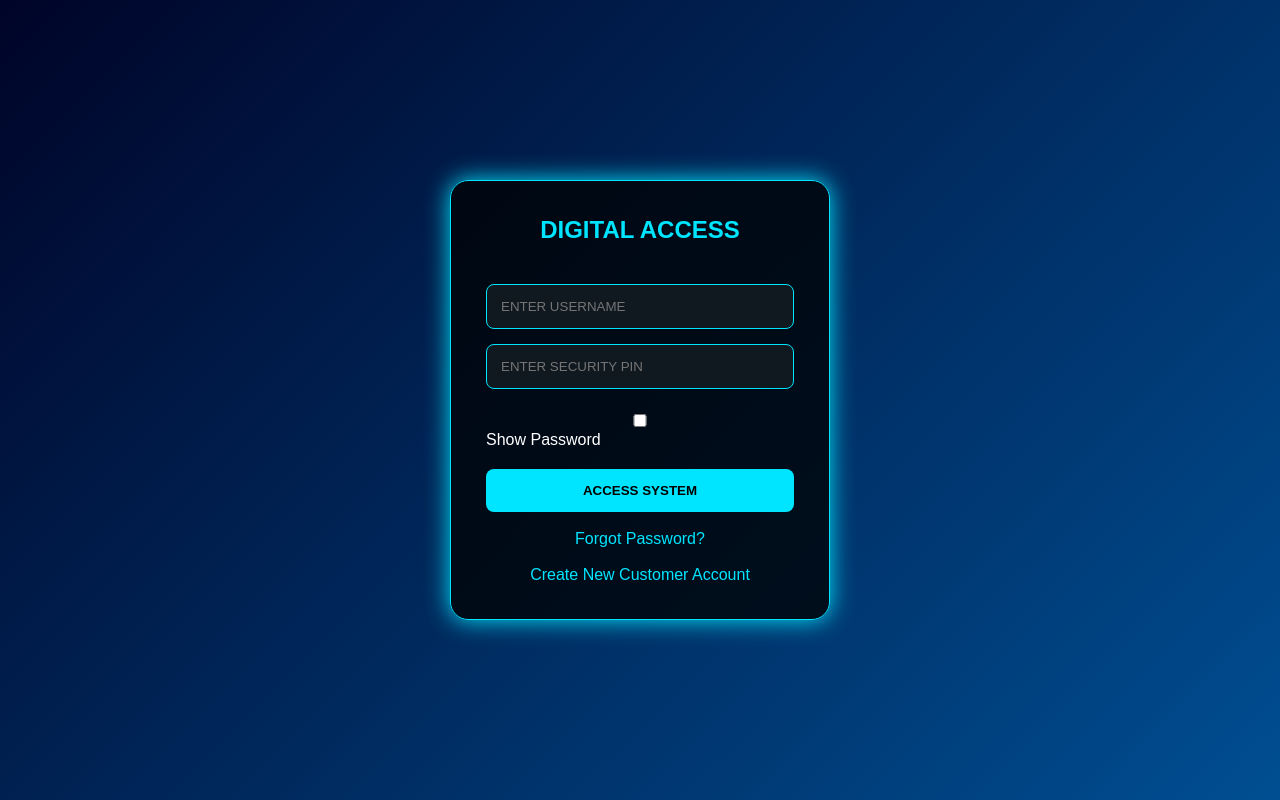
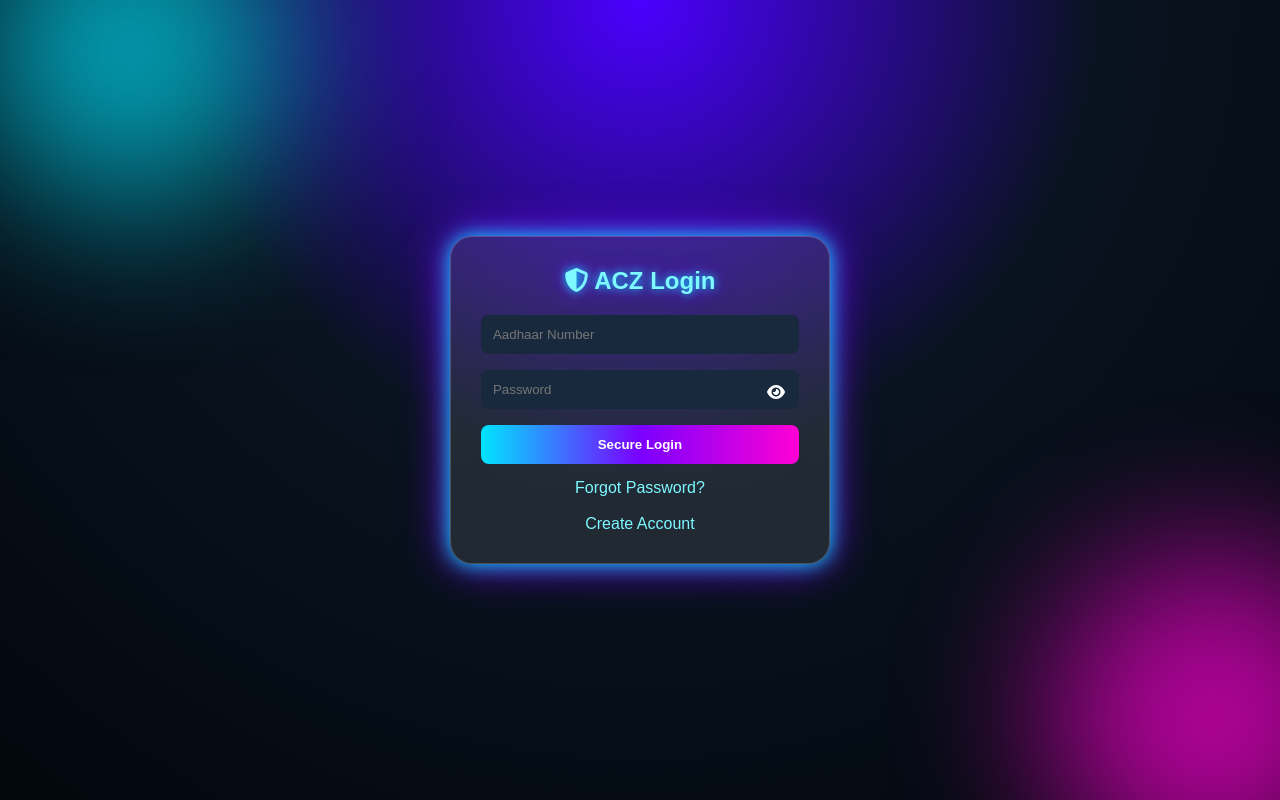
Before and after one commit to Adityakumar444uu/aditya-cyber-zone, a Django app: page /customer-login/ in a window 1280 px wide. Run offline with Django 5.2, Linux system fonts and the light colour scheme; some libraries are stand-ins or nearby versions.

```diff
--- a/customers_app/models.py
+++ b/customers_app/models.py
@@ -14,6 +14,9 @@ class Customer(models.Model):
     name = models.CharField(max_length=100)
     aadhaar_no = models.CharField(max_length=20, unique=True)
     contact_no = models.CharField(max_length=15)
+
+    # Customer self registration status
+    is_registered = models.BooleanField(default=False)
 
     def __str__(self):
         return self.name
--- a/customers_app/views.py
+++ b/customers_app/views.py
@@ -137,40 +137,79 @@ def check_status(request):
 
 
 def customer_register(request):
+    message = ""
+    customer = None
+
     if request.method == "POST":
-        username = request.POST.get("username")
-        password = request.POST.get("password")
-        name = request.POST.get("name")
-        aadhaar_no = request.POST.get("aadhaar_no")
-        contact_no = request.POST.get("contact_no")
 
-        user = User.objects.create_user(
-            username=username,
-            password=password
-        )
+        # STEP 1 : Aadhaar Verify
+        if "verify" in request.POST:
+            aadhaar_no = request.POST.get("aadhaar_no")
 
-        Customer.objects.create(
-            user=user,
-            name=name,
-            aadhaar_no=aadhaar_no,
-            contact_no=contact_no
-        )
+            try:
+                customer = Customer.objects.get(aadhaar_no=aadhaar_no)
 
-        return redirect("/customer-login/?success=1")
+                if customer.user:
+                    message = "Account already created. Please login."
 
-    return render(request, "customer_register.html")
+                else:
+                    return render(request, "customer_register.html", {
+                        "customer": customer,
+                        "verified": True
+                    })
 
+            except Customer.DoesNotExist:
+                message = "Aadhaar not found. Please contact Admin."
 
+        # STEP 2 : Create Login Account
+        elif "register" in request.POST:
+
+            aadhaar_no = request.POST.get("aadhaar_no")
+            password = request.POST.get("password")
+            confirm_password = request.POST.get("confirm_password")
+
+            try:
+                customer = Customer.objects.get(aadhaar_no=aadhaar_no)
+
+                if customer.user:
+                    message = "Account already exists."
+
+                elif password != confirm_password:
+                    return render(request, "customer_register.html", {
+                        "customer": customer,
+                        "verified": True,
+                        "message": "Password does not match."
+                    })
+
+                else:
+                    user = User.objects.create_user(
+                        username=customer.aadhaar_no,
+                        password=password,
+                        first_name=customer.name
+                    )
+
+                    customer.user = user
+                    customer.save()
+
+                    return redirect("/customer-login/?registered=1")
+
+            except Customer.DoesNotExist:
+                message = "Customer not found."
+
+    return render(request, "customer_register.html", {
+        "message": message,
+        "customer": customer
+    })
 def customer_login(request):
     error = None
 
     if request.method == "POST":
-        username = request.POST.get("username")
+        aadhaar_no = request.POST.get("aadhaar_no")
         password = request.POST.get("password")
 
         user = authenticate(
             request,
-            username=username,
+            username=aadhaar_no,
             password=password
         )
 
@@ -178,12 +217,11 @@ def customer_login(request):
             login(request, user)
             return redirect("customer_dashboard")
         else:
-            error = "Invalid Username or Password"
+            error = "Invalid Aadhaar Number or Password."
 
     return render(request, "customer_login.html", {
         "error": error
     })
-
 
 @login_required
 def customer_dashboard(request):
--- a/templates/all_applications.html
+++ b/templates/all_applications.html
@@ -245,6 +245,7 @@
                     <th>Customer</th>
                     <th>Application</th>
                     <th>Application No</th>
+                    <th>Application Date</th>
                     <th>Status</th>
                     <th>Delivery Date</th>
                     <th>Update / WhatsApp</th>
@@ -259,7 +260,7 @@
                     <td><span class="customer">{{ app.customer.name }}</span></td>
                     <td><span class="app-name">{{ app.application_name }}</span></td>
                     <td><span class="app-no">{{ app.application_no }}</span></td>
-
+                    <td>{{ app.application_date|date:"d M Y" }}</td>
                     <td>
                         <select name="status" form="form{{ app.id }}">
                             <option value="Pending" {% if app.status == "Pending" %}selected{% endif %}>Pending</option>
--- a/templates/customer_login.html
+++ b/templates/customer_login.html
@@ -1,267 +1,71 @@
 <!DOCTYPE html>
-<html>
+<html lang="en">
 <head>
-    <title>Customer Login</title>
-
+<meta charset="UTF-8">
+<meta name="viewport" content="width=device-width,initial-scale=1.0">
+<title>ACZ Premium Login</title>
+<link rel="preconnect" href="https://fonts.googleapis.com">
+<link rel="stylesheet" href="https://cdnjs.cloudflare.com/ajax/libs/font-awesome/6.5.2/css/all.min.css">
+<script src="https://cdn.jsdelivr.net/npm/sweetalert2@11"></script>
 <style>
-        *{ margin:0; padding:0; box-sizing:border-box; font-family:Arial; }
-
-        body{
-            height:100vh;
-            display:flex;
-            justify-content:center;
-            align-items:center;
-            background:black;
-            overflow:hidden;
-        }
-
-        .bg{
-            position:absolute;
-            width:100%;
-            height:100%;
-            background:linear-gradient(135deg,#000428,#004e92);
-            animation:bgmove 8s infinite alternate;
-        }
-
-        .login-box{
-            position:relative;
-            width:380px;
-            padding:35px;
-            border-radius:18px;
-            background:rgba(0,0,0,0.75);
-            border:1px solid #00e5ff;
-            box-shadow:0 0 25px #00e5ff;
-            color:white;
-            z-index:2;
-        }
-
-        h2{ text-align:center; margin-bottom:25px; color:#00e5ff; }
-
-        input{
-            width:100%;
-            padding:14px;
-            margin-top:15px;
-            border:none;
-            border-radius:8px;
-            background:#101820;
-            color:white;
-            border:1px solid #00e5ff;
-        }
-
-        button{
-            width:100%;
-            margin-top:20px;
-            padding:14px;
-            border:none;
-            border-radius:8px;
-            background:#00e5ff;
-            color:black;
-            font-weight:bold;
-            cursor:pointer;
-        }
-
-        button:hover{ box-shadow:0 0 15px #00e5ff; }
-
-        .register-link{ text-align:center; margin-top:18px; }
-
-        a{ color:#00e5ff; text-decoration:none; }
-#loginPreloader{
-    position:fixed;
-    inset:0;
-    background:
-        linear-gradient(rgba(0,229,255,.08) 1px, transparent 1px),
-        linear-gradient(90deg, rgba(0,229,255,.08) 1px, transparent 1px),
-        linear-gradient(135deg,#000428,#004e92);
-    background-size:35px 35px,35px 35px,100% 100%;
-    display:none;
-    justify-content:center;
-    align-items:center;
-    z-index:9999;
-}
-
-.loader-box{
-    width:360px;
-    text-align:center;
-    color:white;
-    padding:35px;
-    border-radius:20px;
-    background:rgba(0,0,0,0.82);
-    border:1px solid #00e5ff;
-    box-shadow:0 0 35px #00e5ff, inset 0 0 20px rgba(0,229,255,.18);
-}
-
-.terminal-title{
-    color:#00e5ff;
-    font-size:13px;
-    letter-spacing:3px;
-    margin-bottom:22px;
-    font-weight:bold;
-}
-
-.lock-stage{
-    position:relative;
-    height:105px;
-}
-
-.key{
-    position:absolute;
-    left:-40px;
-    top:25px;
-    font-size:46px;
-    animation:keyInsert 1.35s forwards;
-}
-
-.lock{
-    font-size:78px;
-    animation:lockShake .35s 1.25s forwards, hideLock .2s 1.65s forwards;
-}
-
-.unlock{
-    position:absolute;
-    top:0;
-    left:50%;
-    transform:translateX(-50%);
-    font-size:78px;
-    opacity:0;
-    animation:showUnlock .3s 1.75s forwards;
-}
-
-.progress{
-    height:8px;
-    border:1px solid #00e5ff;
-    border-radius:30px;
-    overflow:hidden;
-    background:#061827;
-    margin-top:15px;
-}
-
-.progress span{
-    display:block;
-    height:100%;
-    width:0%;
-    background:linear-gradient(90deg,#00e5ff,#25D366);
-    animation:loadBar 2s forwards;
-}
-
-.loader-box h3{
-    margin-top:20px;
-    color:#00e5ff;
-    font-size:15px;
-    letter-spacing:1px;
-}
-
-.loader-box p{
-    margin-top:8px;
-    color:#cfffff;
-    font-size:13px;
-}
-
-@keyframes keyInsert{
-    0%{ left:-120px; transform:rotate(-35deg); opacity:0; }
-    40%{ opacity:1; }
-    100%{ left:137px; transform:rotate(0deg); }
-}
-
-@keyframes lockShake{
-    0%,100%{ transform:translateX(0); }
-    25%{ transform:translateX(-6px); }
-    50%{ transform:translateX(6px); }
-    75%{ transform:translateX(-4px); }
-}
-
-@keyframes hideLock{
-    to{ opacity:0; }
-}
-
-@keyframes showUnlock{
-    to{ opacity:1; filter:drop-shadow(0 0 18px #25D366); }
-}
-
-@keyframes loadBar{
-    to{ width:100%; }
-}
-@keyframes unlock{
-    0%{ transform:scale(1); }
-    60%{ transform:scale(1.15); }
-    100%{ transform:scale(1); }
-}
+*{margin:0;padding:0;box-sizing:border-box}
+body{font-family:Arial,sans-serif;height:100vh;display:flex;justify-content:center;align-items:center;background:radial-gradient(circle at top,#4b00ff,#09131f 45%,#02070d);
+overflow:hidden}
+body:before,body:after{content:'';position:fixed;border-radius:50%;filter:blur(70px);opacity:.7}
+body:before{width:260px;height:260px;background:#00e5ff;top:-60px;left:-40px;animation:f 8s infinite alternate}
+body:after{width:300px;height:300px;background:#ff00d4;bottom:-80px;right:-60px;animation:f 10s infinite alternate-reverse}
+@keyframes f{to{transform:translate(40px,-20px) scale(1.2)}}}
+#preloader{position:fixed;inset:0;background:#06101d;display:flex;flex-direction:column;justify-content:center;align-items:center;color:#7ef9ff;z-index:9999}
+.loader{width:70px;height:70px;border:6px solid #1d3557;border-top-color:#7ef9ff;border-radius:50%;animation:spin 1s linear infinite}
+@keyframes spin{to{transform:rotate(360deg)}}
+.card{width:380px;background:rgba(255,255,255,.10);backdrop-filter:blur(18px);padding:30px;border-radius:22px;border:1px solid rgba(255,255,255,.2);box-shadow:0 0 20px #00e5ff,0 0 45px #7a00ff;color:#fff}
+h2{text-align:center;margin-bottom:20px}
+.input{position:relative;margin:16px 0}
+.input input{width:100%;padding:12px 42px 12px 12px;border:none;border-radius:8px;background:#18293d;color:#fff}
+.input i{position:absolute;right:14px;top:14px;cursor:pointer}
+button{width:100%;padding:12px;border:none;border-radius:8px;background:linear-gradient(90deg,#00e5ff,#7a00ff,#ff00d4);color:#fff;font-weight:bold;cursor:pointer;transition:.3s}
+a{color:#7ef9ff;text-decoration:none}
+button:hover{transform:scale(1.03);box-shadow:0 0 25px #00e5ff}
+h2{color:#7ef9ff;text-shadow:0 0 10px #00e5ff,0 0 20px #7a00ff}
 </style>
 </head>
-
 <body>
-<div id="loginPreloader">
-    <div class="loader-box">
-        <div class="terminal-title">ADITYA CYBER ZONE</div>
-
-        <div class="lock-stage">
-            <div class="key">🔑</div>
-            <div class="lock">🔒</div>
-            <div class="unlock">🔓</div>
+<div id="preloader">
+<div class="loader"></div>
+<p style="margin-top:20px">Initializing ACZ Secure Login...</p>
 </div>
 
-        <div class="progress">
-            <span></span>
+<div class="card">
+<h2><i class="fa-solid fa-shield-halved"></i> ACZ Login</h2>
+<form method="POST">
+{% csrf_token %}
+<div class="input">
+<input type="text" name="aadhaar_no" placeholder="Aadhaar Number" required>
 </div>
-
-        <h3>SECURE LOGIN VERIFYING...</h3>
-        <p>Key inserted • Lock opening</p>
+<div class="input">
+<input id="pwd" type="password" name="password" placeholder="Password" required>
+<i class="fa-solid fa-eye" onclick="togglePwd(this)"></i>
 </div>
+<button type="submit">Secure Login</button>
+<div style="margin-top:15px;text-align:center">
+<a href="/customer-forgot-password/">Forgot Password?</a><br><br>
+<a href="/customer-register/">Create Account</a>
 </div>
-<div class="bg"></div>
-
-<div class="login-box">
-    <h2>DIGITAL ACCESS</h2>
-
-    <form method="POST" onsubmit="showLoginLoader(event)">
-        {% csrf_token %}
-
-        <input type="text" name="username" placeholder="ENTER USERNAME" required>
-        <input type="password" name="password" placeholder="ENTER SECURITY PIN" required>
-
-        <label style="display:block; margin-top:10px; color:white;">
-            <input type="checkbox" onclick="togglePassword()">
-            Show Password
-        </label>
-
-        <button type="submit">ACCESS SYSTEM</button>
 </form>
-
-    <div class="register-link">
-        <a href="/customer-forgot-password/">Forgot Password?</a>
-    </div>
-
-    <div class="register-link">
-        <a href="/customer-register/">Create New Customer Account</a>
-    </div>
+{% if error %}
+<script>
+window.addEventListener("load",()=>Swal.fire({icon:"error",title:"Login Failed",text:"{{ error }}"}));
+</script>
+{% endif %}
 </div>
 
 <script>
-function togglePassword(){
-    var pass = document.querySelector('input[name="password"]');
-    pass.type = pass.type === "password" ? "text" : "password";
-}
-
-{% if error %}
-alert("❌ Invalid Username or Password");
-{% endif %}
-
-{% if request.GET.success %}
-alert("✅ Registration Successful");
-{% endif %}
-
-{% if request.GET.reset %}
-alert("✅ Password Reset Successful. Please Login.");
-{% endif %}
-function showLoginLoader(event){
-    event.preventDefault();
-
-    document.getElementById("loginPreloader").style.display = "flex";
-
-    setTimeout(function(){
-        event.target.submit();
-    }, 1800);
+setTimeout(()=>document.getElementById("preloader").style.display="none",1800);
+function togglePwd(el){
+ const p=document.getElementById("pwd");
+ if(p.type==="password"){p.type="text";el.className="fa-solid fa-eye-slash";}
+ else{p.type="password";el.className="fa-solid fa-eye";}
 }
 </script>
-
 </body>
 </html>
```
Also changed, not shown: templates/customer_register.html (+48 -146 lines), customers_app/migrations/0017_customer_is_registered_customer_registered_at.py (added), customers_app/migrations/0018_remove_customer_registered_at.py (added), db.sqlite3. Lines whose indentation alone changed are shown as unchanged.
